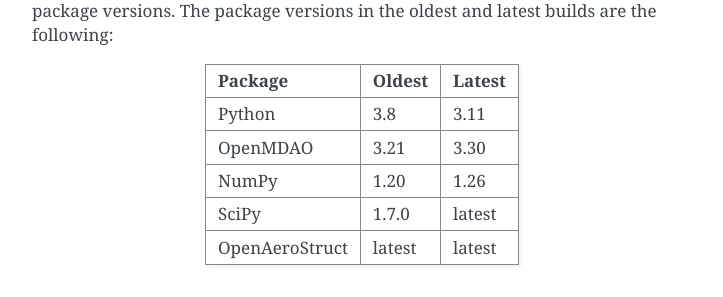
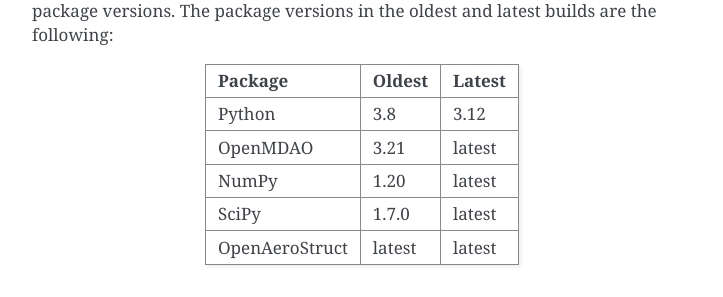
Before and after one commit to mdolab/openconcept, a Sphinx documentation site: the page built from doc/index.rst, in a window 1280 px wide and 900 px high, scrolled down 2032 px. Shown: the part 158-455 px from the top of the window, without its empty margins (388-1111 px from the left). Built offline with Sphinx 7.4.7, drawn with Linux system fonts in a browser that asks for light colours.

```diff
--- a/doc/index.rst
+++ b/doc/index.rst
@@ -62,13 +62,13 @@ OpenConcept is tested regularly on builds with the oldest and latest supported p
      - Latest
    * - Python
      - 3.8
-     - 3.11
+     - 3.12
    * - OpenMDAO
      - 3.21
-     - 3.30
+     - latest
    * - NumPy
      - 1.20
-     - 1.26
+     - latest
    * - SciPy
      - 1.7.0
      - latest
--- a/setup.py
+++ b/setup.py
@@ -40,9 +40,9 @@ setup(
     install_requires=[
         # Update the oldest package versions in the GitHub Actions build file, the readme,
         # and the index.rst file in the docs when you change these
-        "numpy >=1.20, <=1.26",  # OpenMDAO is not compatible with NumPy v2
+        "numpy >=1.20",
         "scipy>=1.7.0",
-        "openmdao >=3.21, <=3.30",
+        "openmdao >=3.21",
     ],
     extras_require={
         "testing": ["pytest", "pytest-cov", "coverage", "openaerostruct", "parameterized"],
```
Also changed, not shown: readme.md (+3 -3 lines), 1 other file.
